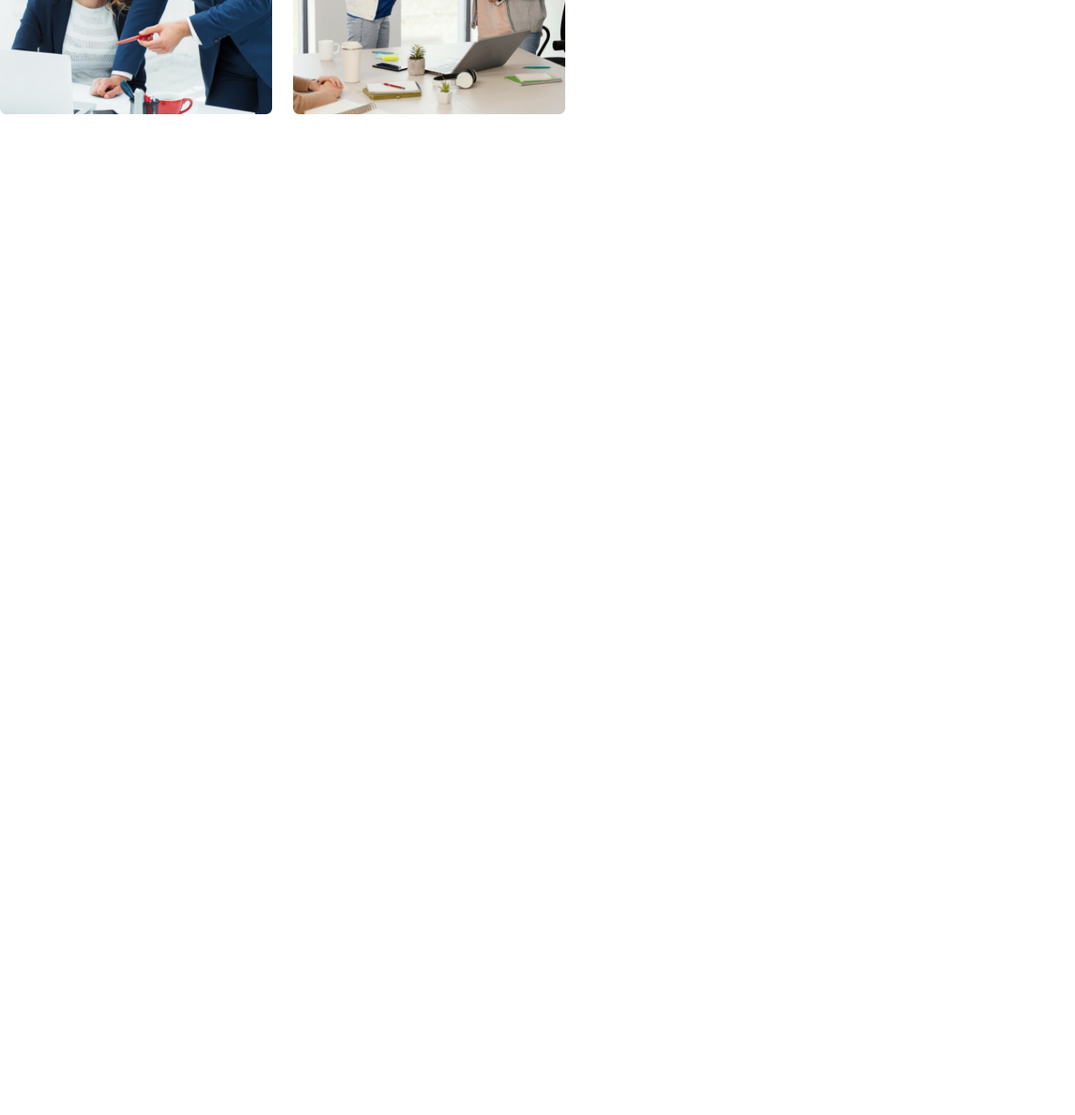
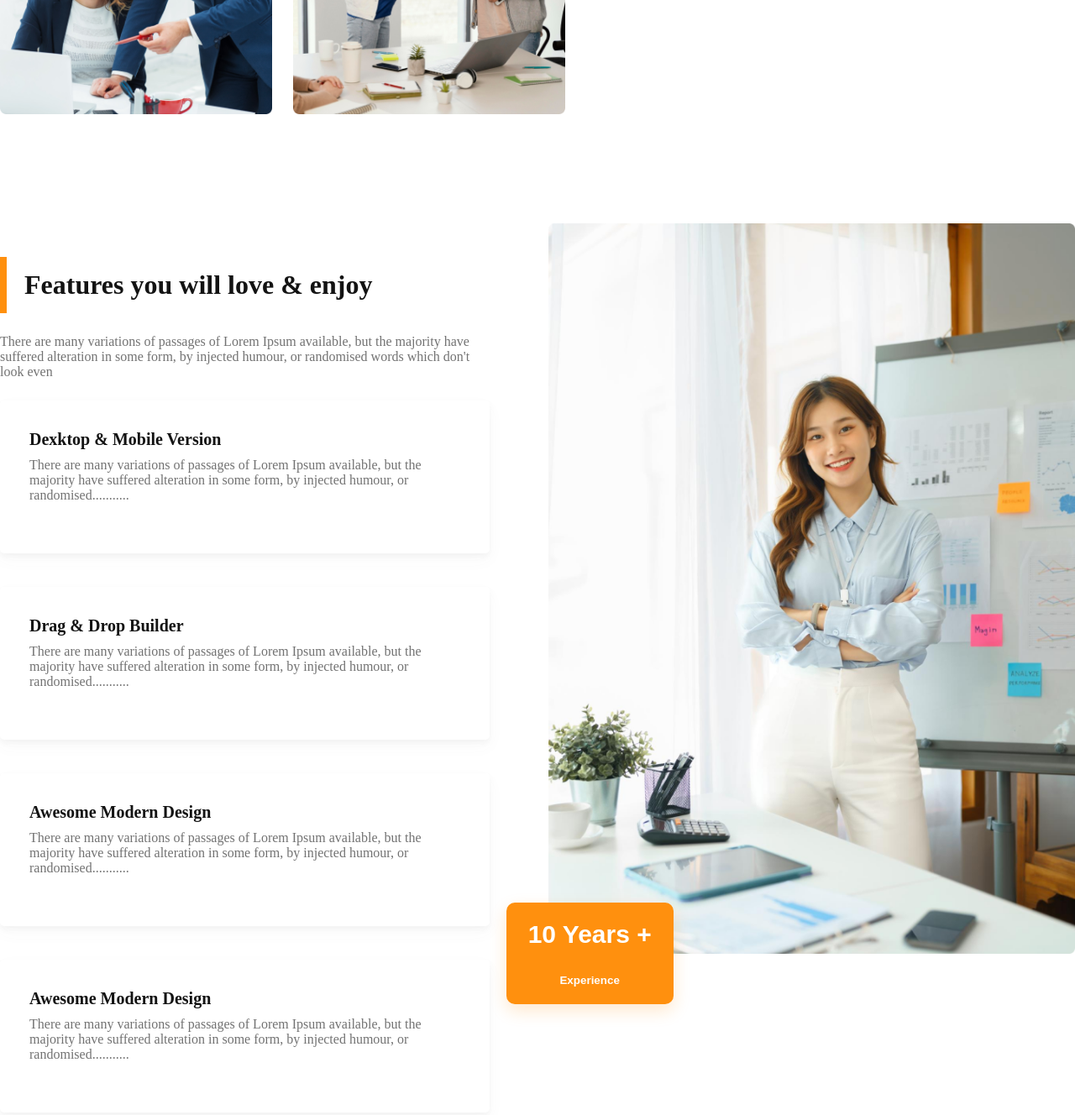
Before and after one commit to fhpantho/G3-Architecture-website, a plain HTML site: page index.html in a window 1280 px wide. Shown: the part 1844-3172 px from the top of the page at 84% size. Before the commit the page ends 2110 px from the top, so only its background shows below. Drawn offline with Linux system fonts and the light colour scheme.

Commit message:
the feture section is added

```diff
--- a/index.html
+++ b/index.html
@@ -62,7 +62,62 @@
           <button class="btn-primary">Explore More</button>
         </div>
       </section>
+
+      <section class="feture display-flex">
+        <div class="feture-details">
+          <h1>Features you will love & enjoy</h1>
+          <p>
+            There are many variations of passages of Lorem Ipsum available, but
+            the majority have suffered alteration in some form, by injected
+            humour, or randomised words which don't look even
+          </p>
+
+          <div class="feture-cards">
+            <div class="feture-card">
+              <h3>Dexktop & Mobile Version</h3>
+              <p>
+                There are many variations of passages of Lorem Ipsum available,
+                but the majority have suffered alteration in some form, by
+                injected humour, or randomised...........
+              </p>
+            </div>
+            <div class="feture-card">
+              <h3>Drag & Drop Builder</h3>
+              <p>
+                There are many variations of passages of Lorem Ipsum available,
+                but the majority have suffered alteration in some form, by
+                injected humour, or randomised...........
+              </p>
+            </div>
+            <div class="feture-card">
+              <h3>Awesome Modern Design</h3>
+              <p>
+                There are many variations of passages of Lorem Ipsum available,
+                but the majority have suffered alteration in some form, by
+                injected humour, or randomised...........
+              </p>
+            </div>
+             <div class="feture-card">
+              <h3>Awesome Modern Design</h3>
+              <p>
+                There are many variations of passages of Lorem Ipsum available,
+                but the majority have suffered alteration in some form, by
+                injected humour, or randomised...........
+              </p>
+            </div>
+          </div>
+        </div>
+        <div class="fetureimage">
+            <img src="./images/architect.png" alt="">
+            <button class="btn-primary"><h1>10 Years +</h1><h6>Experience</h6></button>
+        </div>
+      </section>
+
+      <!-- the feture section is end here -->
     </main>
+
+
+
     <footer></footer>
   </body>
 </html>
--- a/style/style.css
+++ b/style/style.css
@@ -8,6 +8,11 @@
 .body
 {
     overflow: hidden;
+}
+
+.main {
+    max-width: 1440px;
+    margin: 0 auto;
 }
 
 /* shared style */
@@ -193,6 +198,90 @@ nav {
     margin-bottom: 25px;
 }
 
+.feture {
+    max-width: 1440px;
+    margin: 0 auto;
+    column-gap: 70px;
+    justify-content: space-between;
+    align-items: flex-start;
+    margin-bottom: 130px;
+
+}
+
+.feture-details
+{
+    margin-top: 40px;
+}
+
+.feture-details h1 {
+    font-size: 2rem;
+    padding:15px 21px;
+    color: #131313;
+    font-weight: bold;
+    border-left: 8px solid #FF900E;
+    margin-bottom: 25px;
+}
+
+.feture-details p {
+    color: #727272;
+    margin-bottom: 25px;
+}
+
+.feture-card
+{
+    padding: 35px;
+     box-shadow: 0 4px 6px rgba(134, 133, 132, 0.065),
+            0 8px 20px rgba(123, 122, 121, 0.035);
+
+    border: none;
+    border-radius: 5px;
+    margin-bottom: 40px;
+}
+
+.feture-card h3 {
+    font-size: 1.25rem;
+    font-weight: 600;
+    color: #131313;
+    margin-bottom: 10px;
+}
+.fetureimage
+{
+    width: 100%;
+}
+.fetureimage img
+{
+
+        width: 100%;
+}
+
+
+.fetureimage button
+{
+    margin:-65px 0px 0px -50px;
+
+}
+
+.fetureimage button h1 {
+    margin-bottom: 30px;
+}
+
+
+
+
+
+
+
+
+
+
+
+
+
+
+
+
+
+
 /* screan responsive for mobile */
 
 @media screen and (max-width: 576px) {
@@ -269,7 +358,31 @@ nav {
     {
         font-size: 16px;
     }
+    .feture
+    {
+        flex-direction: column;
+        justify-content: center;
+        align-items: center;
+        width: 90%;
+        margin: 0 auto;
+    }
+        .fetureimage button
+    {
+        margin: 0;
+        width: 100%;
+
+    }
+
+
+
 }
+
+
+
+
+
+
+
 
 
 @media screen and (min-width: 576px) and (max-width: 768px)
@@ -339,4 +452,19 @@ nav {
         margin: 0 auto;
     }
 
+    .feture
+    {
+        flex-direction: column;
+        justify-content: center;
+        align-items: center;
+        width: 90%;
+        margin: 0 auto;
+    }
+    .fetureimage button
+    {
+        margin: 0;
+        width: 100%;
+
+    }
+
 }
```
